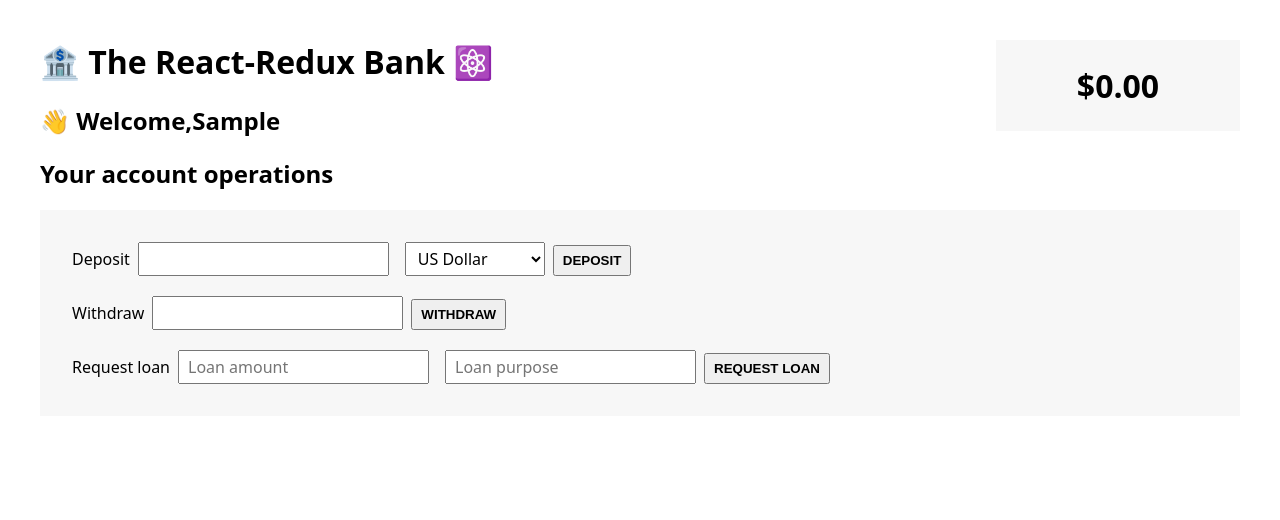
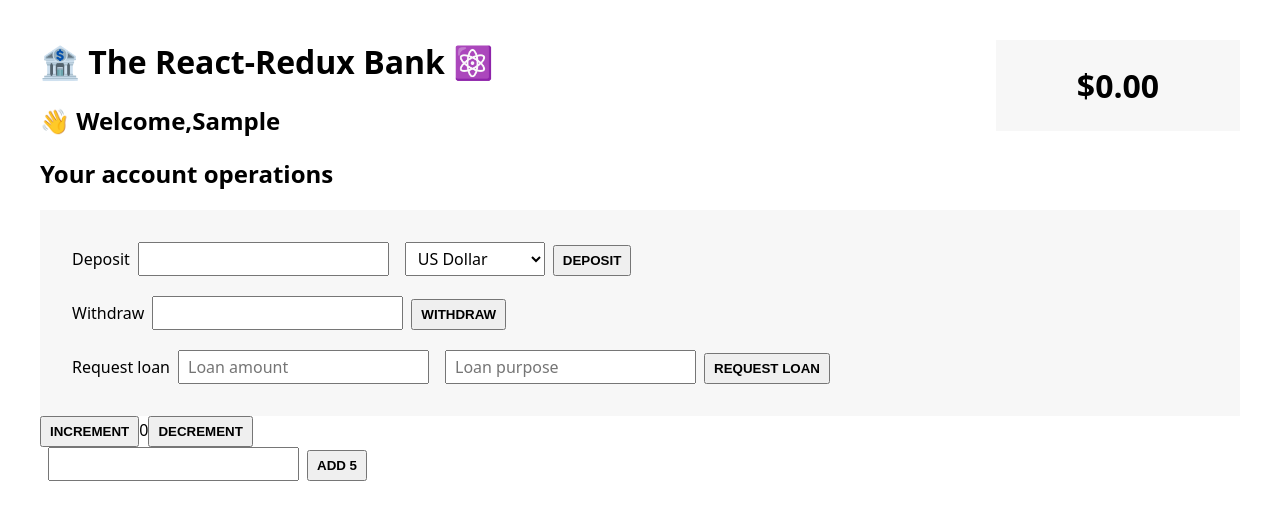
Before and after one commit to yanakiv30/redux-intro, a React (Create React App) app: page / in a window 1280 px wide. Both pictures are taken after typing "Sample", "Sample" into the empty fields and a click on the button "CREATE NEW CUSTOMER". Shown: the top 520 px of the page. Built offline with nearby package versions, Linux system fonts and the light colour scheme.

Commit message:
exercise

```diff
--- a/src/App.js
+++ b/src/App.js
@@ -3,6 +3,7 @@ import Customer from "./features/customers/Customer";
 import AccountOperations from "./features/accounts/AccountOperations";
 import BalanceDisplay from "./features/accounts/BalanceDisplay";
 import { useSelector } from "react-redux";
+import Counter from "./features/accounts/Counter";
 
 function App() {
   const fullName = useSelector((state) => state.customer.fullName);
@@ -15,7 +16,8 @@ function App() {
         <>
           <Customer />
           <AccountOperations />
-          <BalanceDisplay />{" "}
+          <BalanceDisplay />
+          <Counter />
         </>
       )}
     </div>
--- /dev/null
+++ b/src/features/accounts/Counter.js
@@ -0,0 +1,27 @@
+import React from 'react';
+import { useDispatch, useSelector } from 'react-redux';
+import { increment, decrement, incrementByAmount } from './counterSlice';
+
+function Counter() {
+  const dispatch = useDispatch();
+  const count = useSelector((state) => state.counter.value);
+
+  return (
+    <div>
+      <div>
+        <button onClick={() => dispatch(increment())}>Increment</button>
+        <span>{count}</span>
+        <button onClick={() => dispatch(decrement())}>Decrement</button>
+      </div>
+      <div>
+        <input
+          type="number"
+          onChange={(e) => dispatch(incrementByAmount(parseInt(e.target.value || 0)))}
+        />
+        <button onClick={() => dispatch(incrementByAmount(5))}>Add 5</button>
+      </div>
+    </div>
+  );
+}
+
+export default Counter;
--- a/src/features/accounts/accountSlice.js
+++ b/src/features/accounts/accountSlice.js
@@ -42,7 +42,7 @@ const accountSlice = createSlice({
 
   },
 });
-
+console.log(accountSlice);
 export const { payLoan, requestLoan, withdraw } = accountSlice.actions;
 
 export function deposit(amount, currency) {
--- /dev/null
+++ b/src/features/accounts/counterSlice.js
@@ -0,0 +1,24 @@
+import { createSlice } from '@reduxjs/toolkit';
+
+const initialState = {
+  value: 0,
+};
+
+const counterSlice = createSlice({
+  name: 'counter',
+  initialState,
+  reducers: {
+    increment(state) {
+      state.value += 1;
+    },
+    decrement(state) {
+      state.value -= 1;
+    },
+    incrementByAmount(state, action) {
+      state.value += action.payload;
+    },
+  },
+});
+
+export const { increment, decrement, incrementByAmount } = counterSlice.actions;
+export default counterSlice.reducer;
--- a/src/store.js
+++ b/src/store.js
@@ -1,11 +1,13 @@
 import { configureStore } from "@reduxjs/toolkit";
 import accountReducer from "./features/accounts/accountSlice";
 import customerReducer from "./features/customers/customerSlice";
+import counterReducer from "./features/accounts/counterSlice";
 
 const store = configureStore({
   reducer: {
     account: accountReducer,
     customer: customerReducer,
+    counter: counterReducer
   },
 });
 
```
